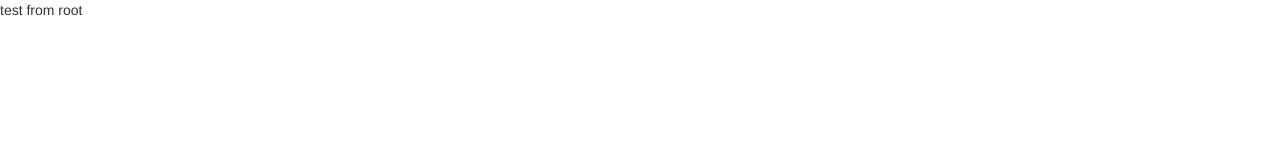
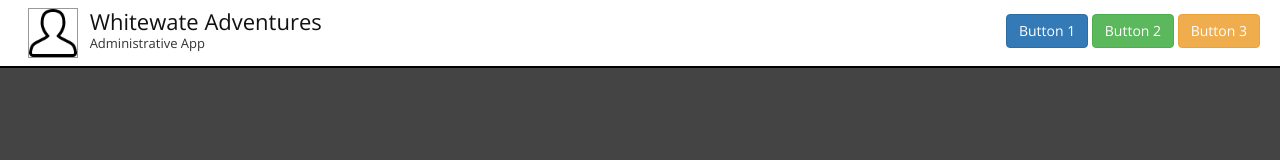
Before and after one commit to SergiusZurawski/AngularOneStudyAdvanced, a website: page index.html in a window 1280 px wide. Drawn offline with nearby package versions, Linux system fonts and the light colour scheme; a web font is replaced by a local one.

Commit message:
Working stage 2

```diff
--- /dev/null
+++ b/app/app.css
@@ -0,0 +1,9 @@
+body {
+    background-color: #444;
+    font-family: 'Open Sans', sans-serif;
+    /*font-family: Aclonica; */
+}
+
+.container-fluid {
+    padding:0;
+}
--- /dev/null
+++ b/app/appModule.js
@@ -0,0 +1,5 @@
+"user strict";
+
+
+(function(){console.log("in app module");}());
+angular.module("app", ["psFramework"]);
--- /dev/null
+++ b/ext-modules/psDashboard/psDashboardModule.js
@@ -0,0 +1,3 @@
+"user strict";
+
+angular.module("psDashboard", []);
--- /dev/null
+++ b/ext-modules/psFramework/psFramework.css
@@ -0,0 +1,51 @@
+.ps-title-bar {
+    background-color: white;
+    padding: 0 20px;
+    border-bottom: 2px solid black;
+}
+
+.ps-title-area {
+    display: inline-block;
+}
+
+.ps-icon {
+    display: inline-block;
+    width: 50px;
+    height: 50px;
+    margin: 8px;
+    vertical-align: top;
+    border: 1px solid #999;
+}
+
+.ps-logo-title {
+    color: #111;
+    margin-top: 6px;
+    font-size: 22px;
+}
+
+.ps-logo-subtitle {
+    font-size: 13px;
+    margin-top: -13px;
+}
+
+.ps-right-side-controls {
+    line-height: 60px;
+}
+
+.ps-right-side-controls > div {
+    text-align: center;
+}
+
+.ps-logo-area {
+    text-align: center;
+}
+
+@media screen and (min-width: 768px) {
+    .ps-right-side-controls > div {
+        text-align: right;
+    }
+
+    .ps-logo-area {
+        text-align: left;
+    }
+}
--- /dev/null
+++ b/ext-modules/psFramework/psFrameworkController.js
@@ -0,0 +1,8 @@
+"user strict";
+
+angular.module("psFramework").controller("psFrameworkController",
+    ['$scope',
+        function($scope) {
+        }
+    ]
+);
--- /dev/null
+++ b/ext-modules/psFramework/psFrameworkDirective.js
@@ -0,0 +1,13 @@
+"user strict";
+
+angular.module("psFramework").directive("psFramework", function(){
+    return {
+        tranculde: true,
+        scope: {
+
+        },
+        controller: "psFrameworkController",
+        templateUrl: "ext-modules/psFramework/psFrameworkTemplate.html"
+    }
+
+});
--- /dev/null
+++ b/ext-modules/psFramework/psFrameworkModule.js
@@ -0,0 +1,4 @@
+"user strict";
+
+angular.module("psFramework", ["psMenu", "psDashboard"]);
+// angular.module("psFramework", []);
--- /dev/null
+++ b/ext-modules/psFramework/psFrameworkTemplate.html
@@ -0,0 +1,20 @@
+<div class="ps-title-bar">
+    <div class="row">
+        <div class="ps-logo-area col-sm-6">
+            <!--<img class="ps-icon" ng-src="" />-->
+            <img class="ps-icon" ng-src="/images/user.jpg" />
+            <div class="ps-title-area">
+                <p class="ps-logo-title">Whitewate Adventures</p>
+                <p class="ps-logo-subtitle">Administrative App</p>
+
+            </div>
+        </div>
+        <div class="ps-right-side-controls col-sm-6">
+                <div>
+                    <button class="btn btn-primary">Button 1</button>
+                    <button class="btn btn-success">Button 2</button>
+                    <button class="btn btn-warning">Button 3</button>
+                </div>
+        </div>
+    </div>
+</div>
--- /dev/null
+++ b/ext-modules/psMenu/psMenuModule.js
@@ -0,0 +1,3 @@
+"user strict";
+
+angular.module("psMenu", []);
--- a/index.html
+++ b/index.html
@@ -1,14 +1,26 @@
 <!DOCTYPE htlm>
-<html>
+<html ng-app="app">
     <head>
-        <title></title>
+        <meta name="viewport" content="width=device-width, initial-scale=1, maximum-scale=1, user-scalable=no">
+        <title>Whiteware Adventures</title>
+        <link rel="stylesheet" type="text/css" href="//fonts.googleapis.com/css?family=Aclonica" />
+        <link href="https://fonts.googleapis.com/css?family=Open+Sans" rel="stylesheet">
         <link href="/bower_components/bootstrap/dist/css/bootstrap.min.css" rel="stylesheet"/>
         <link href="/bower_components/font-awesome/css/font-awesome.min.css" rel="stylesheet"/>
+        <link href="/app/app.css" rel="stylesheet"/>
+        <link href="/ext-modules/psFramework/psFramework.css" rel="stylesheet"/>
 
         <script src="/node_modules/angular/angular.min.js"></script>
         <script src="/bower_components/jquery/dist/jquery.min.js"></script>
+
+        <script src="/ext-modules/psMenu/psMenuModule.js"></script>
+        <script src="/ext-modules/psDashboard/psDashboardModule.js"></script>
+        <script src="/ext-modules/psFramework/psFrameworkModule.js"></script>
+        <script src="/ext-modules/psFramework/psFrameworkController.js"></script>
+        <script src="/ext-modules/psFramework/psFrameworkDirective.js"></script>
+        <script src="/app/appModule.js"></script>
     </head>
-    <body>
-        test from root
+    <body class="container-fulid">
+        <ps-framework></ps-framework>
     </body>
 </html>
```
Also changed, not shown: images/user.jpg (added).
